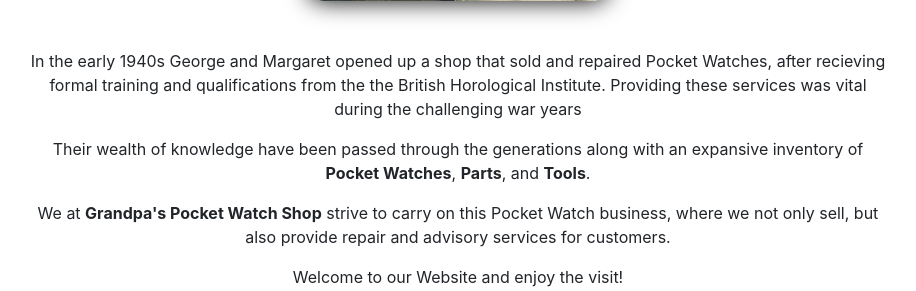
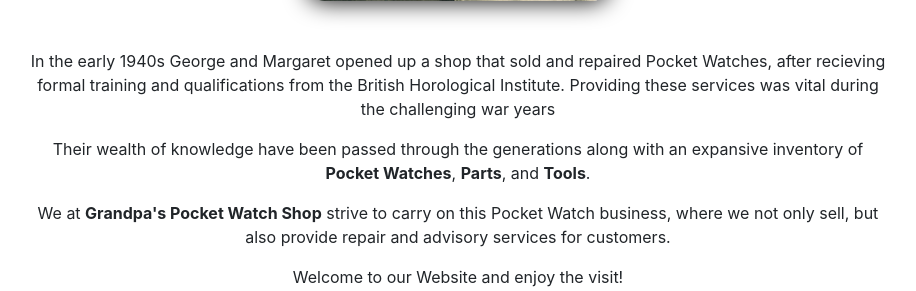
Before and after one commit to Bealby/grandpas-pocket-watch-shop, a Django app: page /about/ in a window 1280 px wide. Shown: the part 610-901 px from the top of the page, without its empty margins (182-1098 px from the left). Run offline with Django 3.2, Linux system fonts and the light colour scheme; some libraries are stand-ins or nearby versions.

Commit message:
Edited content in about.html

```diff
--- a/about/templates/about.html
+++ b/about/templates/about.html
@@ -21,7 +21,7 @@
                 </div>
                 <div class="col-10 offset-1 about-text">
                     <p>In the early 1940s George and Margaret opened up a shop that sold and repaired Pocket Watches,
-                       after recieving formal training and qualifications from the the British Horological Institute.
+                       after recieving formal training and qualifications from the British Horological Institute.
                        Providing these services was vital during the challenging war years</p>
                     <p>Their wealth of knowledge have been passed through the generations along with an expansive
                        inventory of <strong>Pocket Watches</strong>, <strong>Parts</strong>, and <strong>Tools</strong>.</p>
--- a/grandpas_pocket_watch_shop/settings.py
+++ b/grandpas_pocket_watch_shop/settings.py
@@ -30,7 +30,6 @@ SECRET_KEY = os.environ.get('SECRET_KEY', '')
 DEBUG = 'DEVELOPMENT' in os.environ
 
 ALLOWED_HOSTS = ['grandpas-pocket-watch-shop.herokuapp.com', 'localhost']
-
 
 # Application definition
 
--- a/templates/404.html
+++ b/templates/404.html
@@ -1,4 +1,4 @@
-{% extends 'base.html' %} {% load static %}
+{% extends "base.html" %} {% load static %}
 
 {% block content %}
 <section>
--- a/templates/500.html
+++ b/templates/500.html
@@ -1,5 +1,4 @@
-{% extends 'base.html' %} {% load static %}
-
+{% extends "base.html" %} {% load static %}
 
 {% block content %}
 
```
